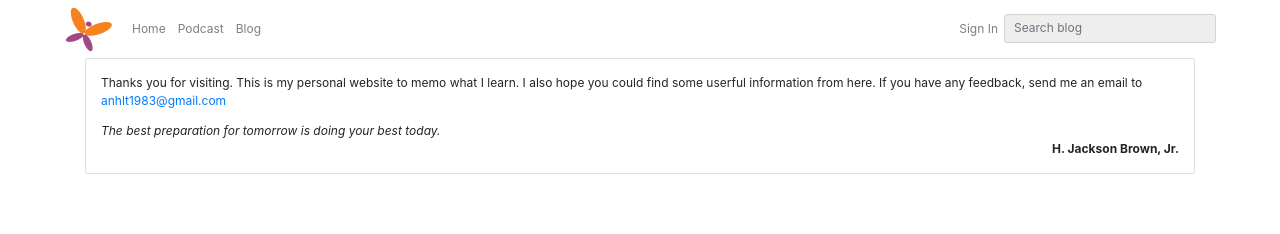
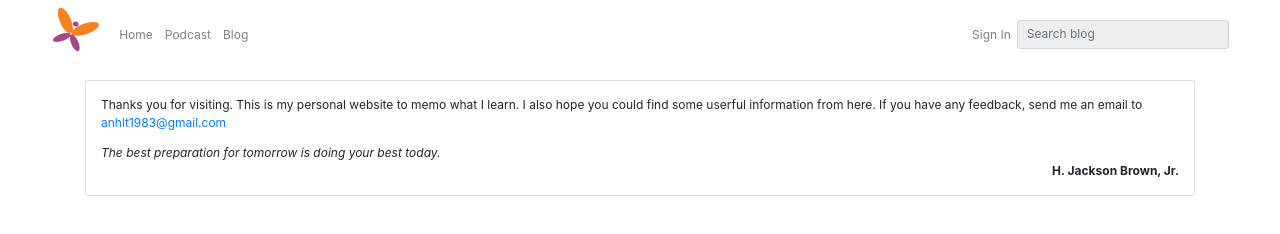
Before and after one commit to aletuan/hello-gatsby, a Gatsby site: page / in a window 1280 px wide. Built offline with nearby package versions, Linux system fonts and the light colour scheme; Gatsby itself is replaced by a stand-in of ours.

Commit message:
fix: UI improvement

```diff
--- a/src/components/layout/index.js
+++ b/src/components/layout/index.js
@@ -2,7 +2,9 @@ import React from 'react'
 import PropTypes from 'prop-types'
 import Helmet from 'react-helmet'
 import { StaticQuery, graphql } from 'gatsby'
+
 import Navbar from '../navbar'
+import './index.scss'
 
 const Layout = ({ children, data }) => {
   return (
--- /dev/null
+++ b/src/components/layout/index.scss
@@ -0,0 +1,3 @@
+.pageContent {
+    padding-top: 10px;
+}
--- a/src/components/navbar/index.scss
+++ b/src/components/navbar/index.scss
@@ -1,12 +1,8 @@
 .navbar {
-    max-width: 90%;
+    max-width: 92%;
     margin: 0px auto;
     font-size: 12px;
     padding: 0px !important;
-}
-
-.navbar a img {
-    margin-bottom: 0px;
 }
 
 .navbar-nav {
```
